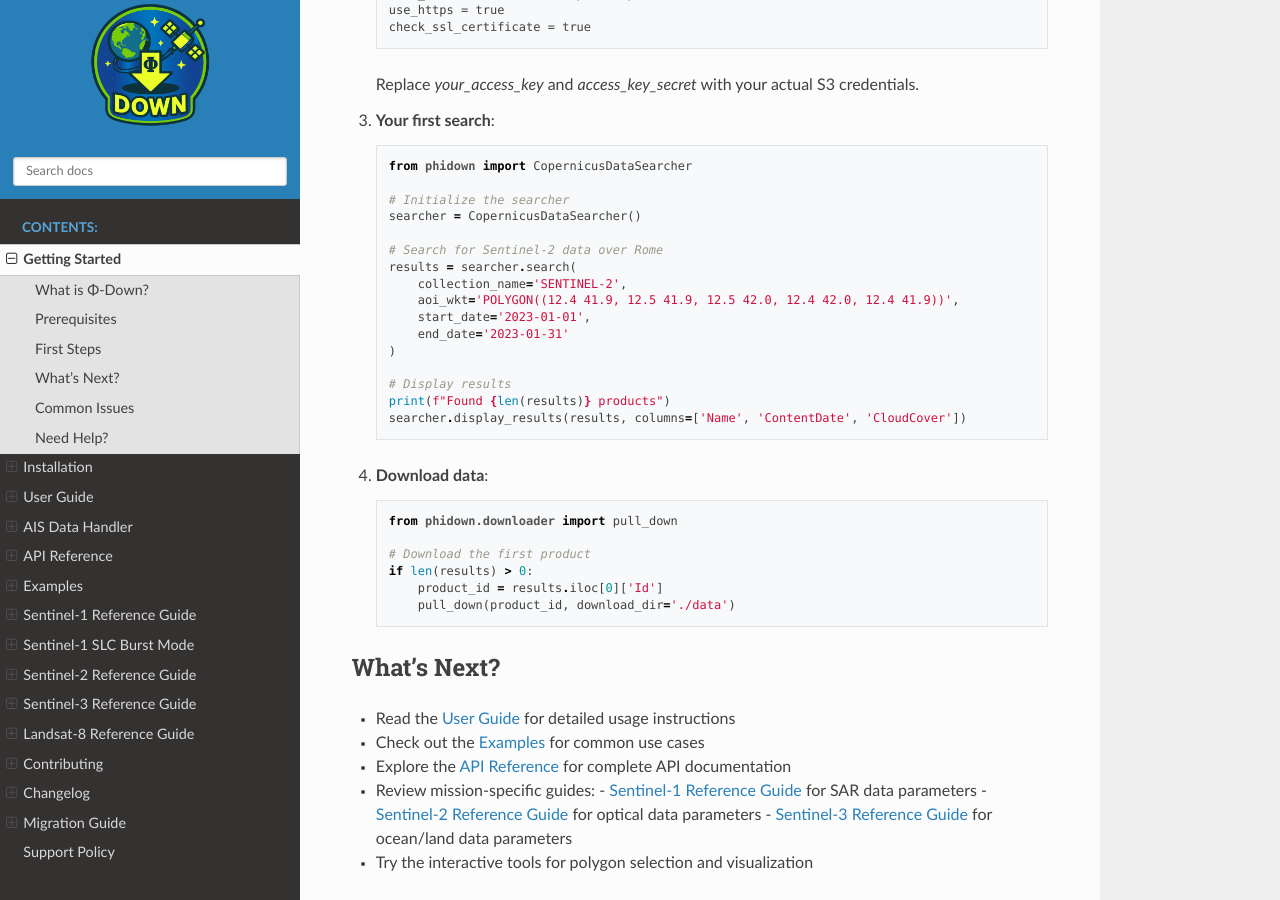
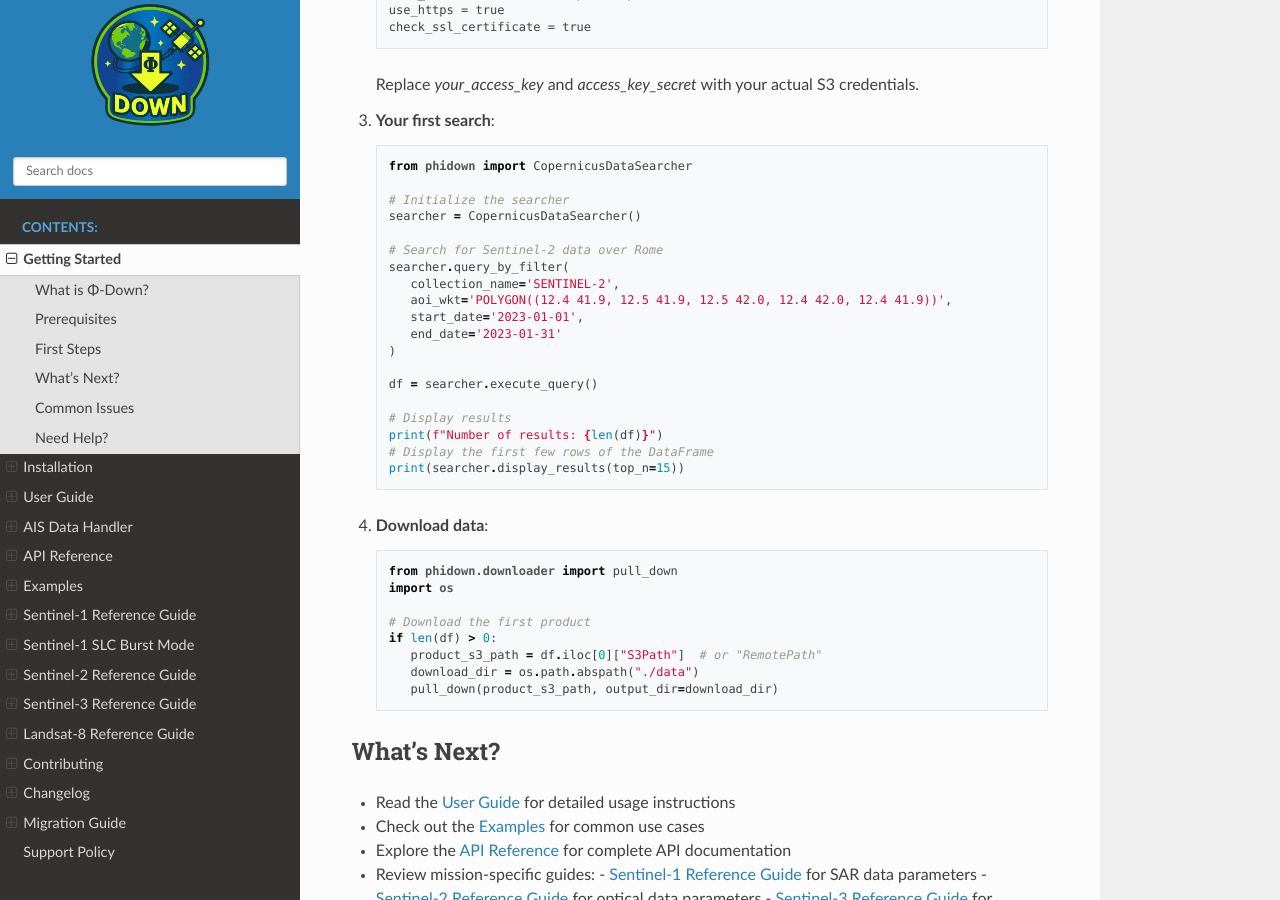
Before and after one commit to ESA-PhiLab/phidown, a Sphinx documentation site: the page built from docs/source/getting_started.rst, in a window 1280 px wide and 900 px high, scrolled down 926 px. Built offline with Sphinx 7.4.7 and the Read the Docs theme 3.1.0, drawn with Linux system fonts in a browser that asks for light colours; pages that are not in the unit, such as notebooks, are missing from menus.

Commit message:
update get started to current version

```diff
--- a/docs/source/getting_started.rst
+++ b/docs/source/getting_started.rst
@@ -53,27 +53,32 @@ First Steps
       searcher = CopernicusDataSearcher()
 
       # Search for Sentinel-2 data over Rome
-      results = searcher.search(
-          collection_name='SENTINEL-2',
-          aoi_wkt='POLYGON((12.4 41.9, 12.5 41.9, 12.5 42.0, 12.4 42.0, 12.4 41.9))',
-          start_date='2023-01-01',
-          end_date='2023-01-31'
+      searcher.query_by_filter(
+         collection_name='SENTINEL-2',
+         aoi_wkt='POLYGON((12.4 41.9, 12.5 41.9, 12.5 42.0, 12.4 42.0, 12.4 41.9))',
+         start_date='2023-01-01',
+         end_date='2023-01-31'
       )
 
+      df = searcher.execute_query()
+
       # Display results
-      print(f"Found {len(results)} products")
-      searcher.display_results(results, columns=['Name', 'ContentDate', 'CloudCover'])
+      print(f"Number of results: {len(df)}")
+      # Display the first few rows of the DataFrame
+      print(searcher.display_results(top_n=15))
 
 4. **Download data**:
 
    .. code-block:: python
 
       from phidown.downloader import pull_down
+      import os
 
       # Download the first product
-      if len(results) > 0:
-          product_id = results.iloc[0]['Id']
-          pull_down(product_id, download_dir='./data')
+      if len(df) > 0:
+         product_s3_path = df.iloc[0]["S3Path"]  # or "RemotePath"
+         download_dir = os.path.abspath("./data")
+         pull_down(product_s3_path, output_dir=download_dir)
 
 What's Next?
 ------------
```
